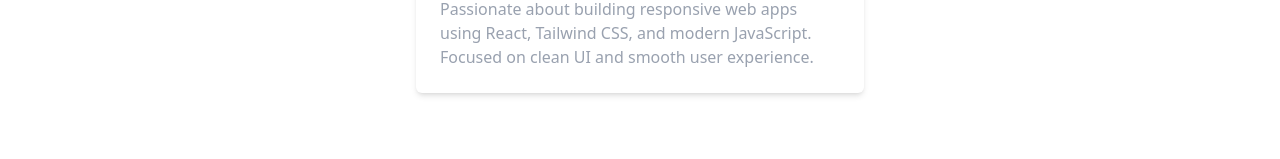
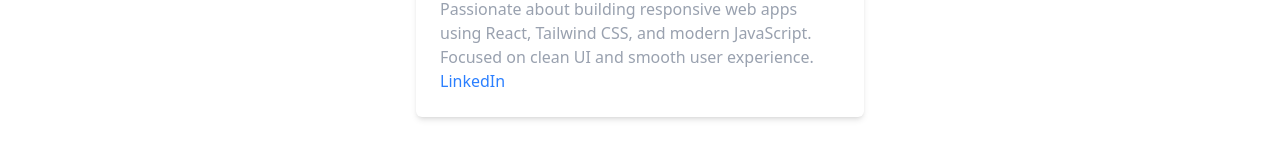
Before and after one commit to karan-7058/ReactRouter, a React (Vite) app: page /users/1 in a window 1280 px wide. Shown: the part 399-558 px from the top of the page. Built offline with nearby package versions, Linux system fonts and the light colour scheme.

Commit message:
added the linkedin profile to the user

```diff
--- a/src/pages/User.jsx
+++ b/src/pages/User.jsx
@@ -9,7 +9,7 @@ export default function User(){
       name: "Karan Aghav",
       role: "Frontend Developer",
       location: "Pune, India",
-      linkedin: "https://linkedin.com/in/karanaghav",
+      linkedin: "http://linkedin.com/in/karan-aghav",
       github: "https://github.com/karan-7058",
       photo: "https://randomuser.me/api/portraits/men/32.jpg",
       about:
@@ -42,6 +42,8 @@ export default function User(){
                 <p className="text-gray-600">{user.role}</p>
                 <p className="text-gray-500"> {user.location}</p>
                 <p className="text-gray-400">{user.about}</p>
+                <a href={user.linkedin} className="text-blue-500 hover:underline">LinkedIn</a>
+
 
 
              </div>
```
